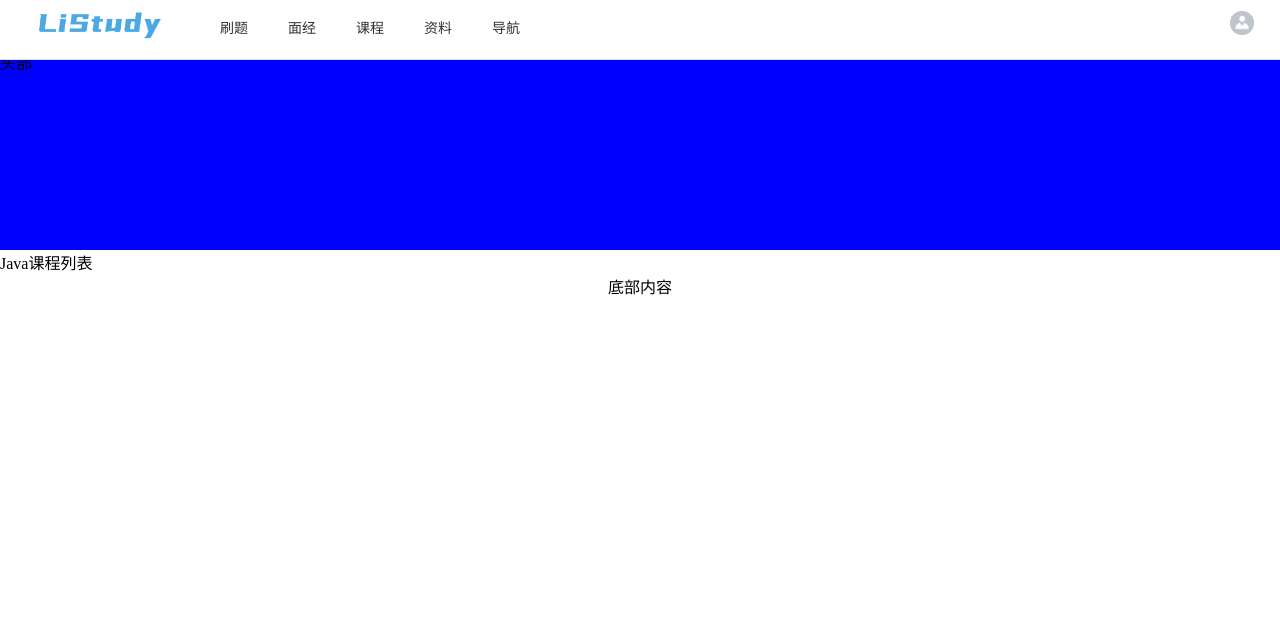
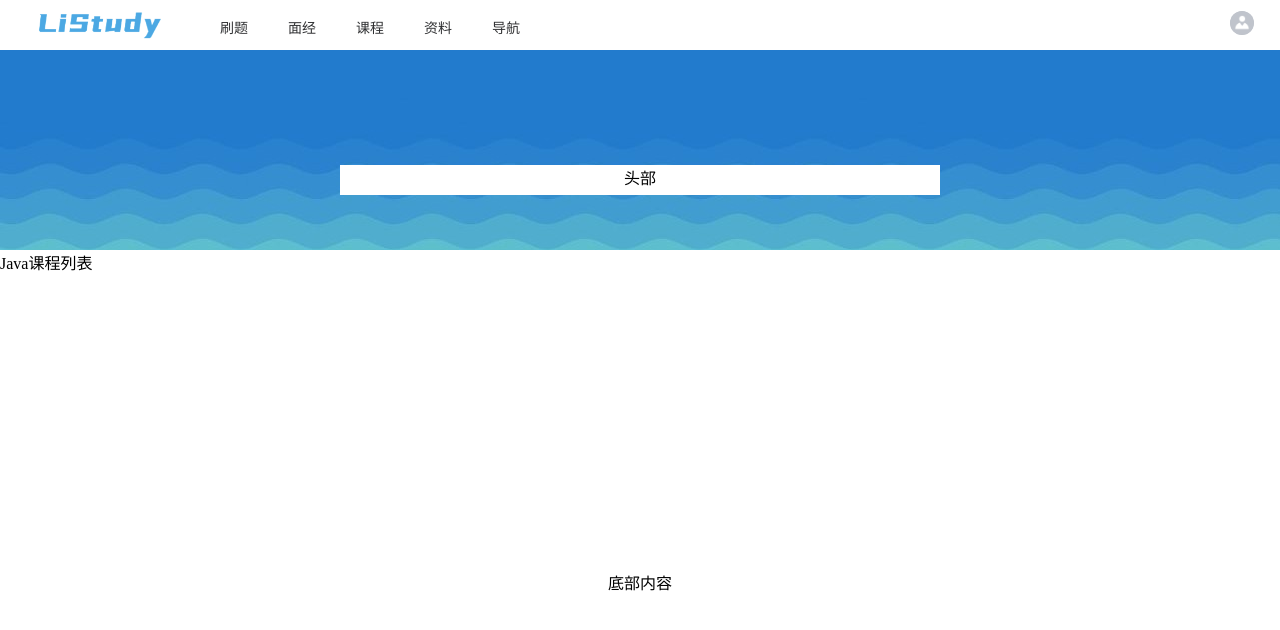
Before and after one commit to Liyuanzhe2001/blog_vue, a Vue app: page /classes/java in a window 1280 px wide. Shown: the top 630 px of the page. Built offline with nearby package versions, Linux system fonts and the light colour scheme.

Commit message:
修改结构，添加classHeader

```diff
--- a/src/components/class/ClassHeader.vue
+++ b/src/components/class/ClassHeader.vue
@@ -1,6 +1,6 @@
 <template>
-  <div style="min-width: 1263px; height: 200px; background-color: blue">
-    头部
+  <div :style="headerStyle">
+    <div :style="mainStyle">头部</div>
   </div>
 </template>
 
@@ -8,6 +8,29 @@
 export default {
   // eslint-disable-next-line vue/multi-word-component-names
   name: "ClassHeader",
+  data() {
+    return {
+      headerStyle: {
+        midWidth: "1263px",
+        height: "200px",
+        backgroundImage:
+          "url(" + require("@/assets/images/classheader.jpeg") + ")",
+        position: "relative",
+      },
+      mainStyle: {
+        width: "600px",
+        height: "30px",
+        position: "absolute",
+        top: "60px",
+        left: "0",
+        bottom: "0",
+        right: "0",
+        margin: "auto",
+        textAlign: "center",
+        backgroundColor: "white",
+      },
+    };
+  },
 };
 </script>
 
--- a/src/views/class/ClassBigDataList.vue
+++ b/src/views/class/ClassBigDataList.vue
@@ -1,5 +1,5 @@
 <template>
-  <div>大数据列表</div>
+  <div style="min-height: 320px">大数据列表</div>
 </template>
 
 <script>
--- a/src/views/class/ClassJavaList.vue
+++ b/src/views/class/ClassJavaList.vue
@@ -1,5 +1,5 @@
 <template>
-  <div>Java课程列表</div>
+  <div style="min-height: 320px">Java课程列表</div>
 </template>
 
 <script>
--- a/src/views/class/ClassPythonList.vue
+++ b/src/views/class/ClassPythonList.vue
@@ -1,5 +1,5 @@
 <template>
-  <div>Python列表</div>
+  <div style="min-height: 320px">Python列表</div>
 </template>
 
 <script>
```
Also changed, not shown: src/assets/images/classheader.jpeg (added).
